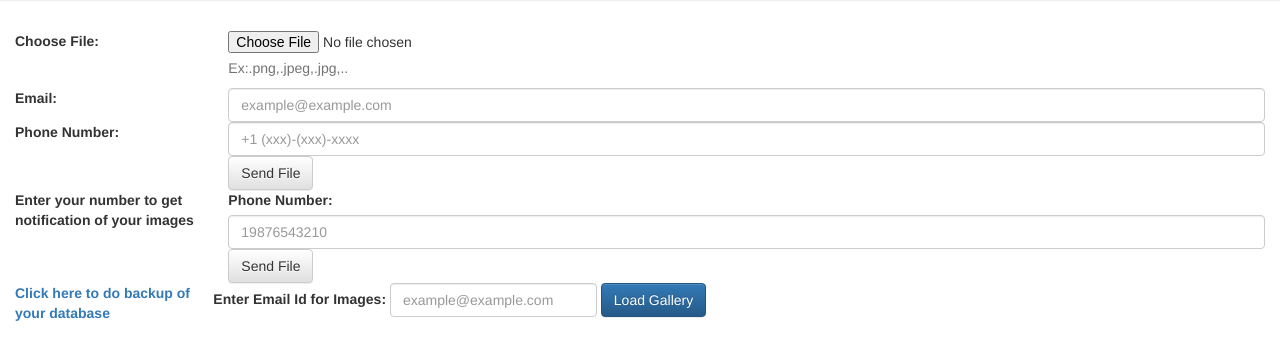
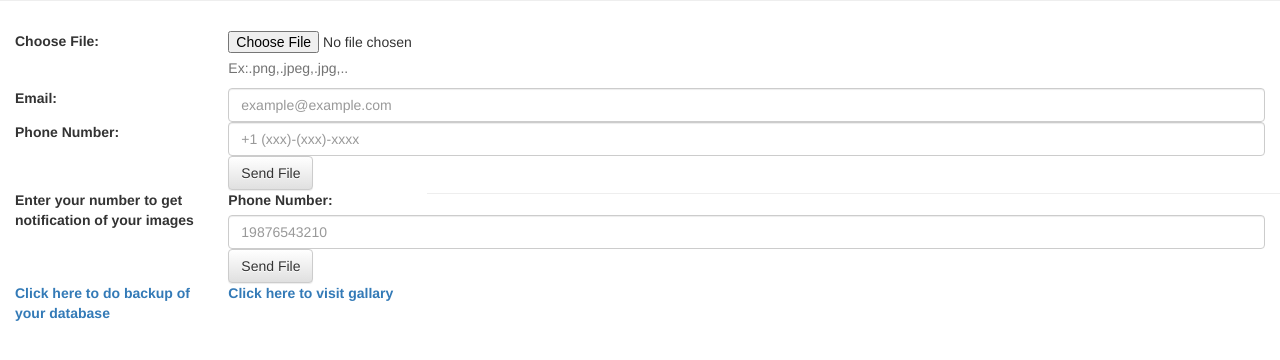
Before and after one commit to sharma3/Cloud-Photo-Gallary-Application-Setup, a PHP site: page / in a window 1280 px wide. Shown: the part 158-518 px from the top of the page. Run offline with PHP 8.4, Linux system fonts and the light colour scheme.

Commit message:
added gallary link

```diff
--- a/index.php
+++ b/index.php
@@ -58,16 +58,15 @@
 </form>
 <hr />
 <div class="form-group">
-    <a href="introspection.php"><label for="inputEmail3" class="col-sm-2 control-label">Click here to do backup of your database</label></a></br>
+    <a href="introspection.php"><label for="DBB" class="col-sm-2 control-label">Click here to do backup of your database</label></a>
+</br>
 <hr />
-<!-- The data encoding type, enctype, MUST be specified as below -->
-<form enctype="multipart/form-data" action="gallary.php" method="POST" class="form-inline">
- <div class="form-group">
-    <label for="inputEmail3">Enter Email Id for Images:</label>
-    <input type="email" name="email" class="form-control" placeholder="example@example.com">
-    </div>
-    <input type="submit" value="Load Gallery" class="btn btn-primary"/>
-</form>
+</div>
+<div class="form-group">
+    <a href="gallary.php"><label for="Gl" class="col-sm-2 control-label">Click here to visit gallary</label></a>
+</br>
+<hr />
+</div>
 
 
 
```
